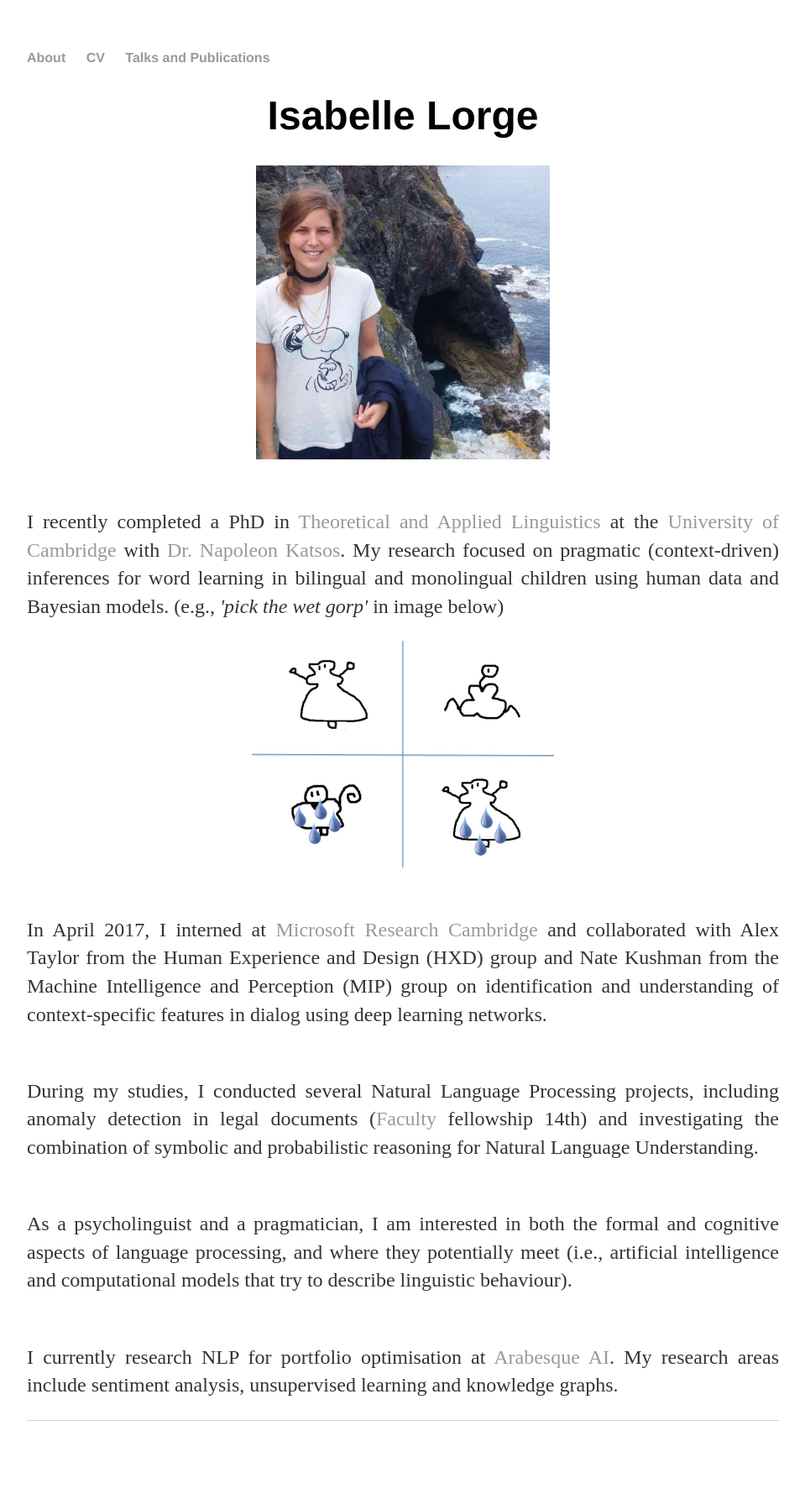
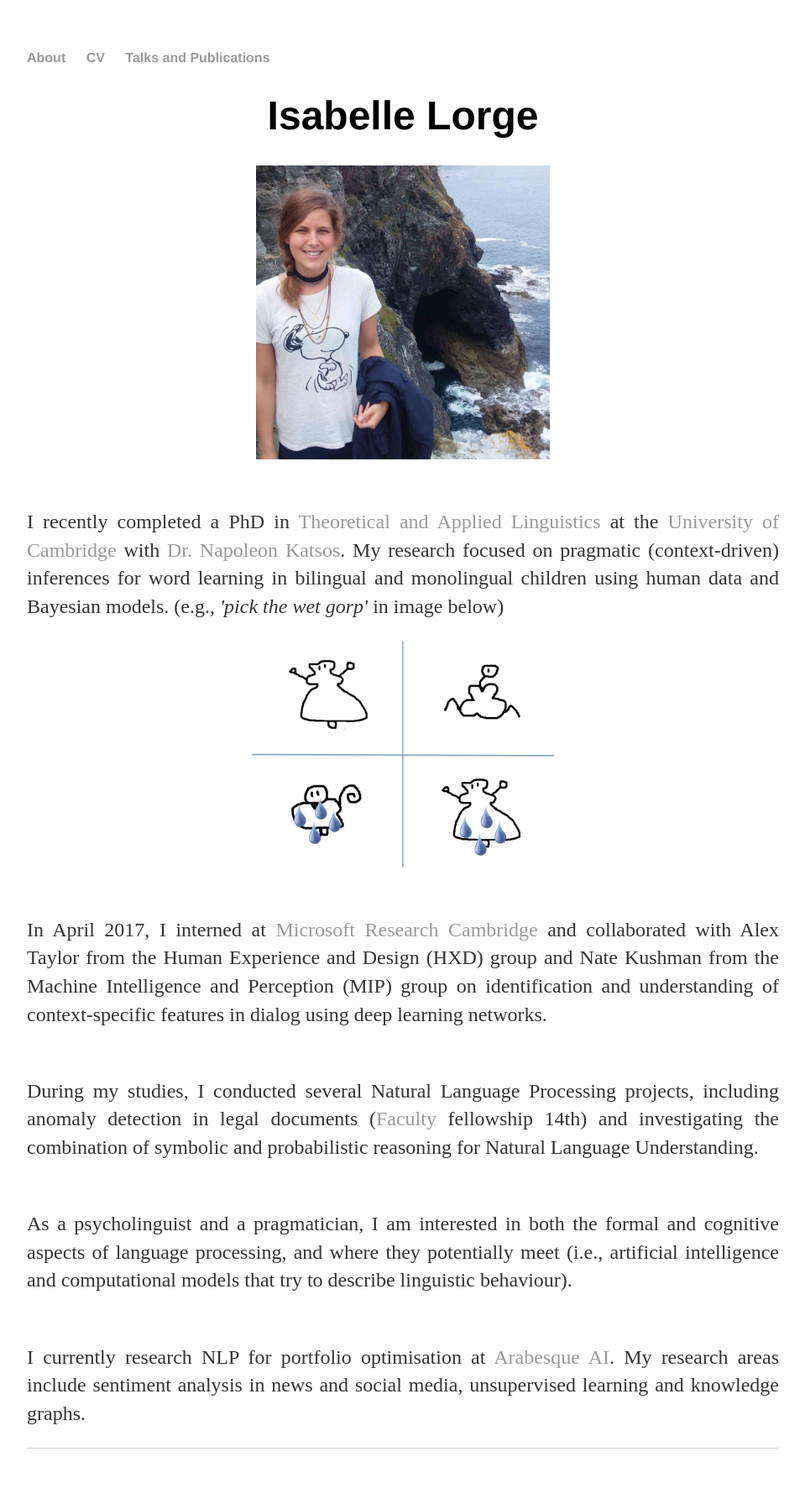
Before and after one commit to isabellelorge/isabellelorge.github.io, a Jekyll site: the page built from index.html, in a window 1280 px wide. Shown: the whole page at 84% size, without its empty margins (160-1119 px from the left). Built offline with Jekyll 4.4.1, drawn with Linux system fonts in a browser that asks for light colours; before the commit the page ends 1752 px from its top, so only the background shows below that.

Commit message:
Update index.html

```diff
--- a/index.html
+++ b/index.html
@@ -17,7 +17,7 @@ title: Isabelle Lorge
 	<p> <br>As a psycholinguist and a pragmatician, I am interested in both the formal and cognitive aspects of language processing, and where they potentially meet (i.e., artificial intelligence and computational models that try to describe linguistic behaviour).
         </br> </p>
 	<p><br> I currently research NLP for portfolio optimisation at <a href="https://www.arabesque.com/ai/"> Arabesque AI</a>.
-	My research areas include sentiment analysis, unsupervised learning and knowledge graphs.
+	My research areas include sentiment analysis in news and social media, unsupervised learning and knowledge graphs.
 	<br> </p>
 
 
```
